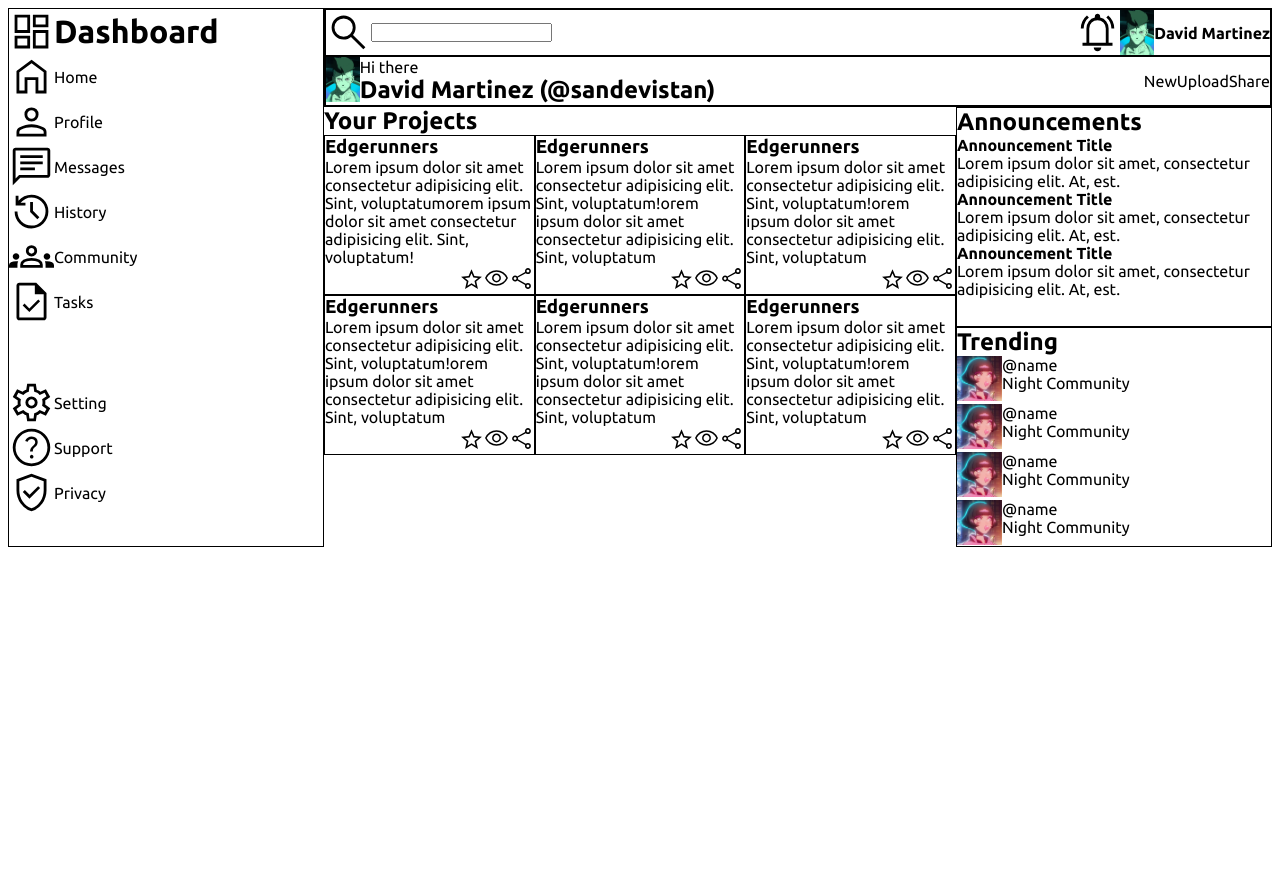
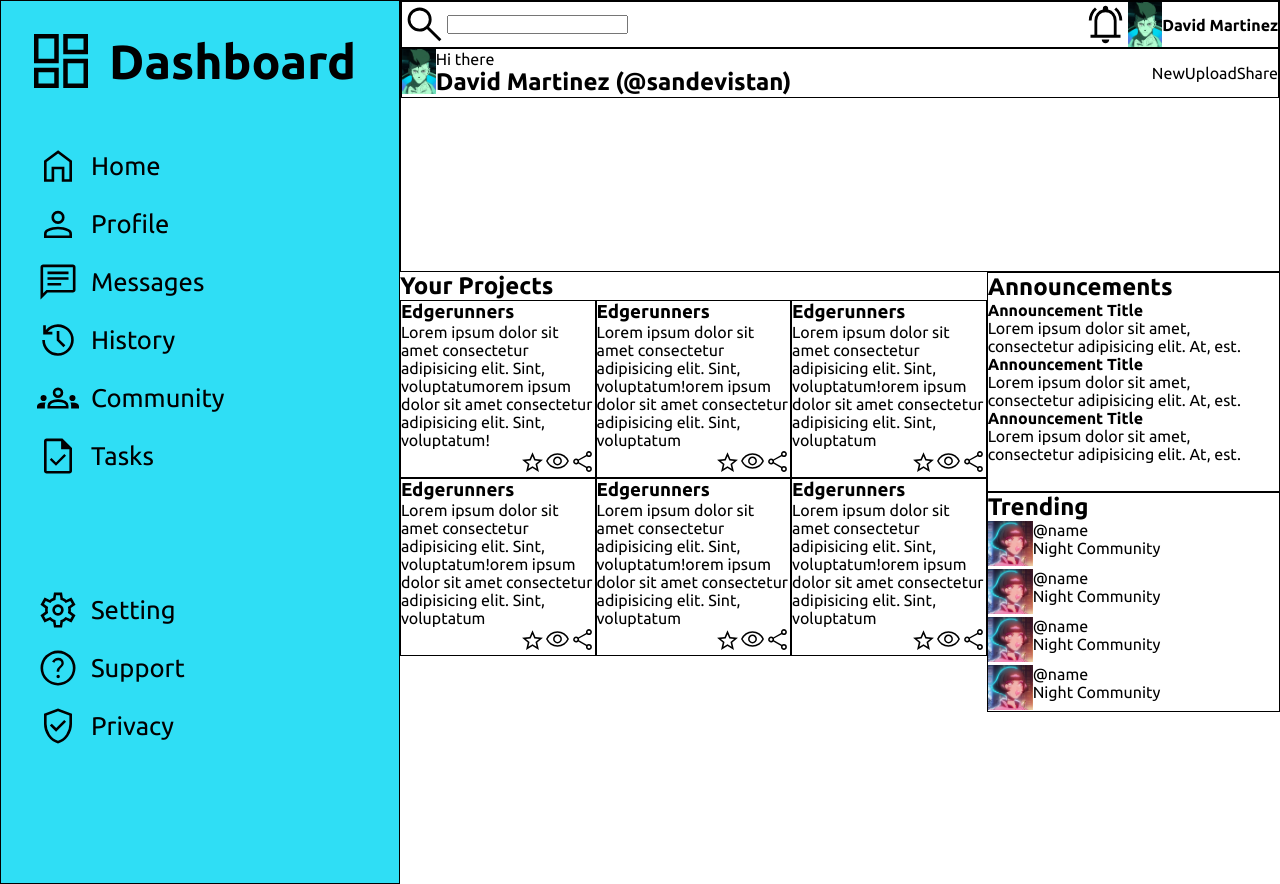
Before and after one commit to sushi057/Dashboard, a plain HTML site: page index.html in a window 1280 px wide. Before the commit the page ends 800 px from the top, so only its background shows below. Drawn offline with Linux system fonts and the light colour scheme.

Commit message:
Sidebar CSS

```diff
--- a/style.css
+++ b/style.css
@@ -2,7 +2,7 @@
 
 :root{
     --primary: #FCEE0C;
-    --secondary: #03D8F3;
+    --secondary: #03d7f3d2;
 }
 
 *{
@@ -11,14 +11,19 @@
     box-sizing: border-box;
 }
 
+img{
+    height: 45px;
+}
+
+
 body{
     font-family: 'Ubuntu';
 }
 
 .container{
-    margin: 8px;
+    /* margin: 8px; */
     display: grid;
-    grid-template-columns: repeat(4, 1fr);
+    grid-template-columns: 400px repeat(3, 1fr);
     /* gap: 16px; */
 }
 
@@ -27,15 +32,38 @@ body{
 .sidebar{
     border: 1px solid black;
     grid-row: 1/span 2;
+    background-color: var(--secondary);
+    padding: 24px;
+
 }
 
 .logo, .item{
     display: flex;
     align-items: center;
+    gap: 12px;
 }
 
-.top-items{
-    margin-bottom: 3.5rem;
+.logo img{
+    height: 72px;
+}
+
+.logo{
+    margin-bottom: 3rem;
+    font-size: 1.5rem;
+}
+
+.top-items, .bottom-items{
+    margin-bottom: 7rem;
+    font-size: 1.6rem;
+}
+
+.item img{
+    height: 42px;
+    margin-left: 12px;
+}
+
+.item{
+    margin: 16px auto;
 }
 
 /* Header Section */
@@ -70,6 +98,7 @@ body{
 .buttons ul{
     display: flex;
 }
+
 
 /* Main Section */
 
@@ -118,11 +147,6 @@ body{
     display: flex;
 }
 
-/* for layout purpose */
-img{
-    height: 45px;
-}
-
 li{
     list-style-type: none;
 }
```
